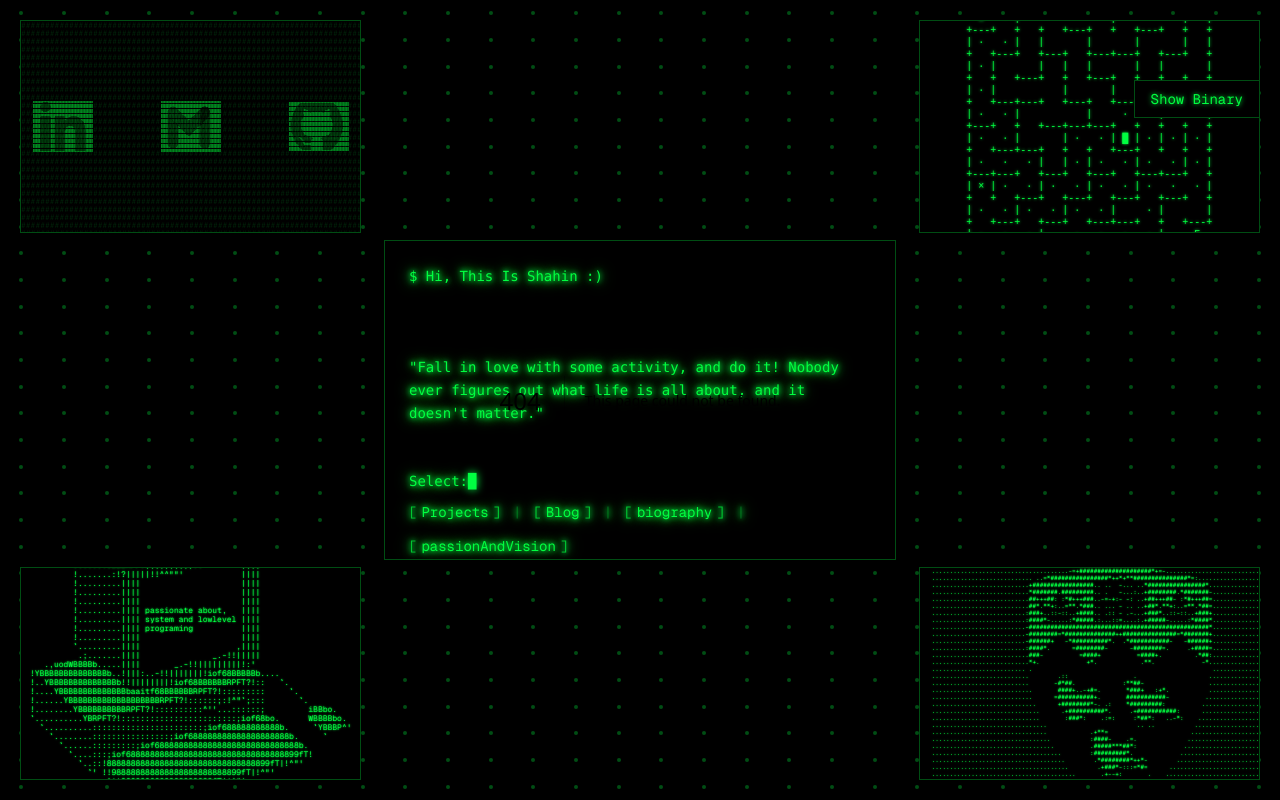
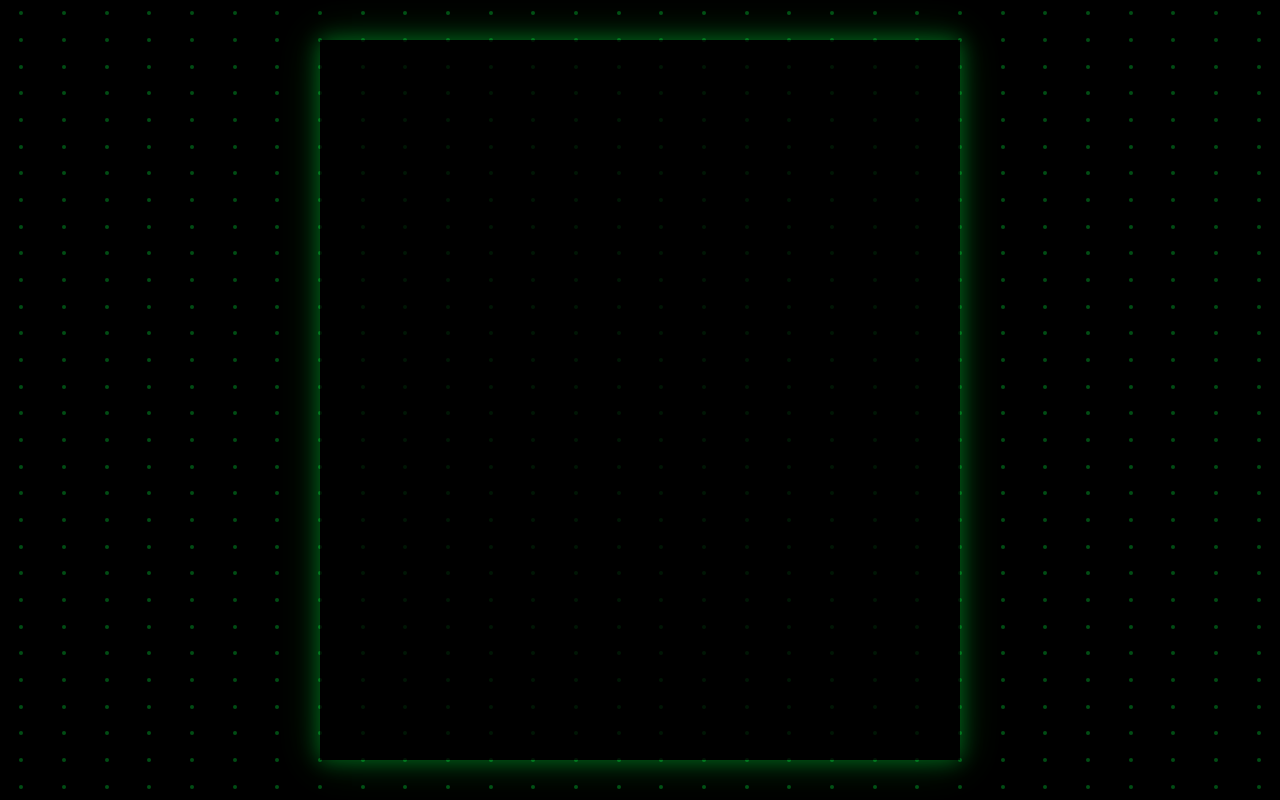
Before and after one commit to shahinjowkar/Portfolio, a Next.js app: page /project in a window 1280 px wide. Before the commit this address had no page. Built offline with nearby package versions, Linux system fonts and the light colour scheme.

Commit message:
project page first draft

```diff
--- /dev/null
+++ b/src/app/blog/page.tsx
@@ -0,0 +1,15 @@
+export default function Blog() {
+  return (
+    <div className="flex items-center justify-center min-h-screen" style={{ marginTop: '10px', marginBottom: '10px' }}>
+      <div
+        className="w-1/2 bg-black border border-[#00ff41]/30"
+        style={{
+          opacity: 0.2, // 80% transparent (20% opacity)
+          minHeight: 'calc(100vh - 20px)', // Full height minus margins
+        }}
+      >
+        {/* Blog content goes here */}
+      </div>
+    </div>
+  );
+}
--- a/src/app/page.tsx
+++ b/src/app/page.tsx
@@ -1,7 +1,12 @@
+import Overlay from "@/components/Overlay";
+
 export default function Home() {
   return (
-    <div>
-      {/* Your page content goes here */}
+    <div
+      className="relative min-h-screen"
+    >
+      <Overlay />
     </div>
+
   );
 }
--- /dev/null
+++ b/src/app/project/page.tsx
@@ -0,0 +1,16 @@
+export default function Project() {
+  return (
+    <div className="flex items-center justify-center min-h-screen" >
+      <div
+        className="bg-black"
+        style={{
+          width: '50vw',
+          height: '90vh',
+          opacity: 0.70, // 70% transparent (30% opacity)
+          boxShadow: '0 0 20px rgba(0, 255, 65, 0.5), 0 0 40px rgba(0, 255, 65, 0.3)',
+        }}
+      >
+      </div>
+    </div>
+  );
+}
--- a/src/components/Background.tsx
+++ b/src/components/Background.tsx
@@ -82,7 +82,7 @@ export default function Background({ children }: BackgroundProps) {
         ))}
       </div>
       {/* Overlay - transparent black panel in the middle */}
-      <Overlay />
+      {/* <Overlay /> */}
       {/* Content layer */}
       <div className="relative z-10">
         {children}
--- a/src/components/InteractiveTerminal.tsx
+++ b/src/components/InteractiveTerminal.tsx
@@ -1,6 +1,7 @@
 'use client';
 
 import { useState, useEffect, useRef } from 'react';
+import Link from 'next/link';
 
 interface InteractiveTerminalProps {
   greetingLines: string[];
@@ -106,11 +107,11 @@ export default function InteractiveTerminal({
       {/* Navigation options - displayed after greeting finishes */}
       {!isTyping && (
         <div className="flex flex-wrap items-center gap-3 mt-2" style={{ marginTop: '8px' }}>
-          <span className="hover:text-[#00ff41] hover:scale-110 cursor-pointer transition-all duration-200 relative group">
+          <Link href="/project" className="hover:text-[#00ff41] hover:scale-110 cursor-pointer transition-all duration-200 relative group">
             <span className="text-[#00ff41]/70 group-hover:text-[#00ff41]">[</span>
             <span className="px-1">Projects</span>
             <span className="text-[#00ff41]/70 group-hover:text-[#00ff41]">]</span>
-          </span>
+          </Link>
           <span className="text-[#00ff41]/30">|</span>
           <span className="hover:text-[#00ff41] hover:scale-110 cursor-pointer transition-all duration-200 relative group">
             <span className="text-[#00ff41]/70 group-hover:text-[#00ff41]">[</span>
```
